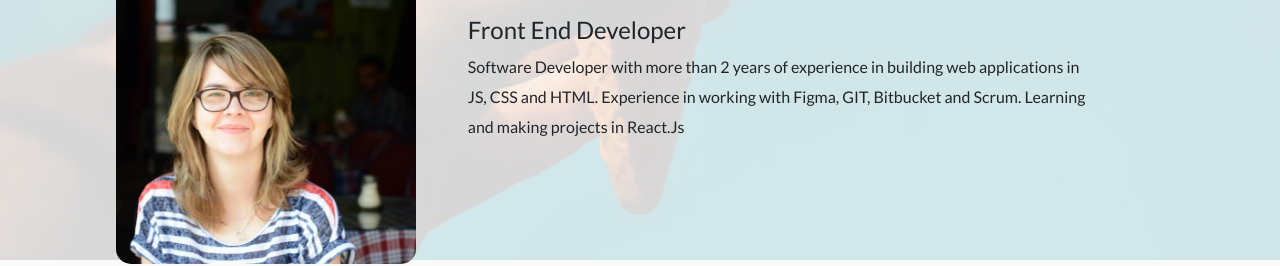
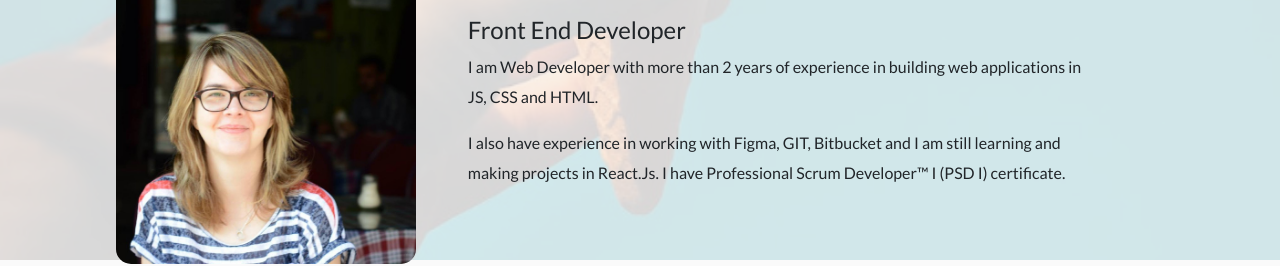
Before and after one commit to MaraBl/martablaszczak.github.io, a website: page index.html in a window 1280 px wide. Shown: the part 540-806 px from the top of the page. Drawn offline with nearby package versions, Linux system fonts and the light colour scheme.

Commit message:
Update info about me

```diff
--- a/index.html
+++ b/index.html
@@ -58,7 +58,8 @@
           <div class=" col-lg-7 col-md-12 ">
             <h1>Marta Błaszczak</h1>
             <h4>Front End Developer</h4>
-            <p>Software Developer with more than 2 years of experience in building web applications in JS, CSS and HTML. Experience in working with Figma, GIT, Bitbucket and Scrum. Learning and making projects in React.Js</p>
+            <p>I am Web Developer with more than 2 years of experience in building web applications in JS, CSS and HTML.</p>
+		<p>I also have experience in working with Figma, GIT, Bitbucket and I am still learning and making projects in React.Js. I have Professional Scrum Developer™ I (PSD I) certificate.</p>
           </div>
         </div>
       </div>
```
